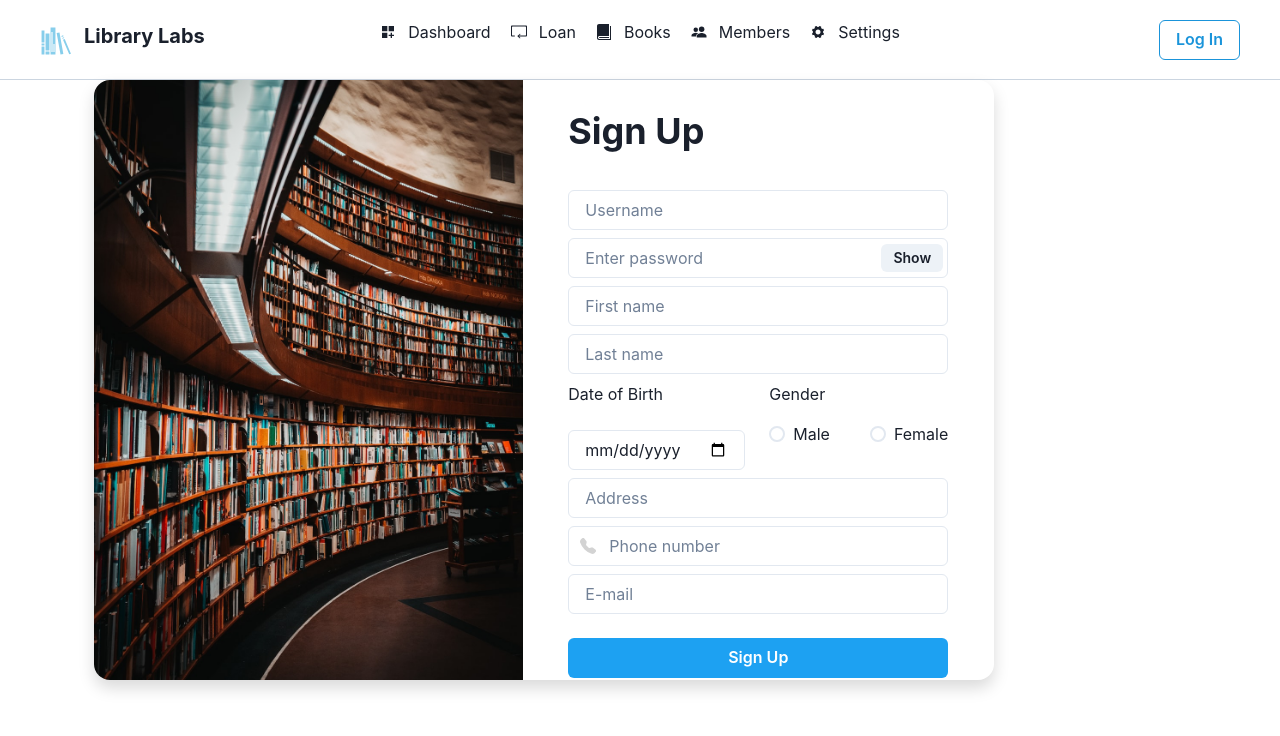
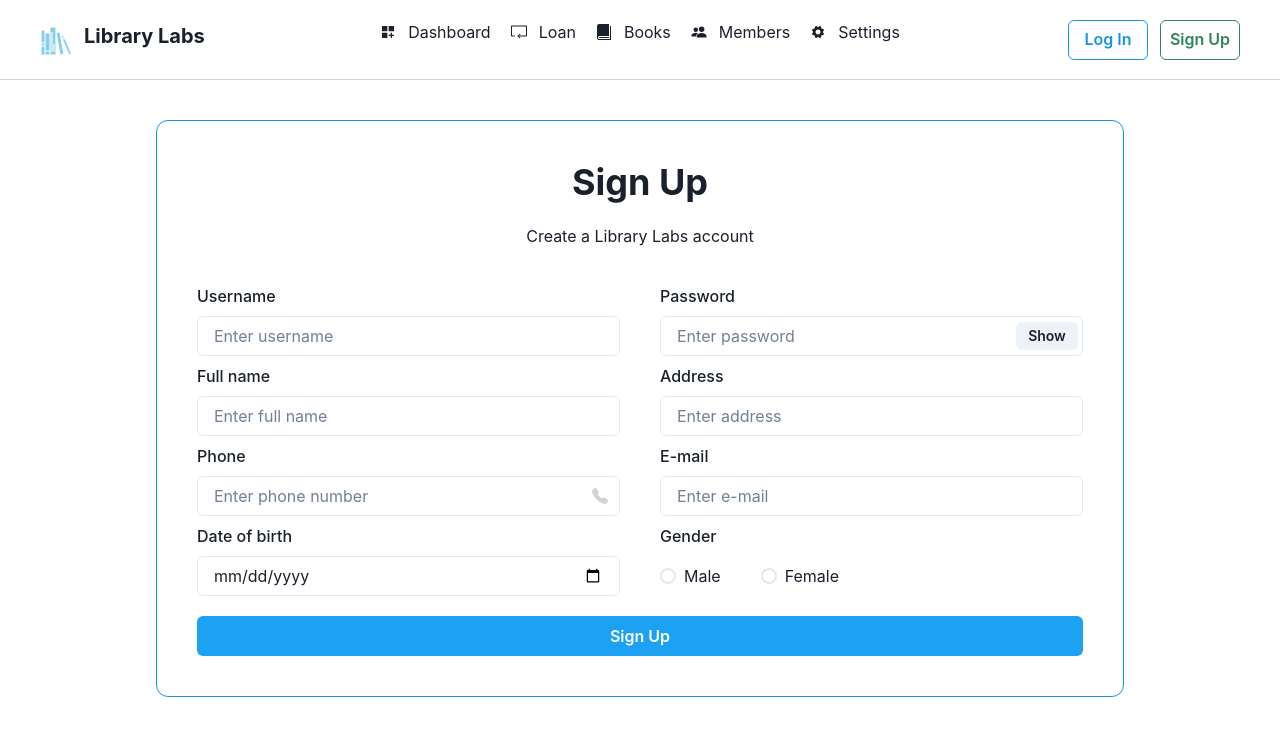
Before and after one commit to cartenzaalief/Library-App, a React (Create React App) app: page /register in a window 1280 px wide. Shown: the top 736 px of the page. Built offline with nearby package versions, Linux system fonts and the light colour scheme.

Commit message:
update layout navbar login register

```diff
--- a/src/App.js
+++ b/src/App.js
@@ -47,11 +47,13 @@ function App() {
   return (
     <Box>
       <Navbar loading={loading} />
-      <Routes>
-        <Route path="/" element={<Dashboard />} />
-        <Route path="/login" element={<Login />} />
-        <Route path="/register" element={<Register />} />
-      </Routes>
+      <Box mt="10vh">
+        <Routes>
+          <Route path="/" element={<Dashboard />} />
+          <Route path="/login" element={<Login />} />
+          <Route path="/register" element={<Register />} />
+        </Routes>
+      </Box>
     </Box>
   );
 }
--- a/src/components/Navbar.jsx
+++ b/src/components/Navbar.jsx
@@ -2,18 +2,18 @@ import React from "react";
 import { GiBookshelf } from "react-icons/gi";
 import {
   Avatar,
+  Box,
   Button,
-  Box,
   Flex,
   Heading,
   Icon,
   Link,
+  Menu,
+  MenuButton,
+  MenuItem,
+  MenuList,
   Spinner,
   Text,
-  Menu,
-  MenuButton,
-  MenuList,
-  MenuItem,
 } from "@chakra-ui/react";
 import { MdDashboardCustomize } from "react-icons/md";
 import { SlLoop } from "react-icons/sl";
@@ -41,57 +41,69 @@ const Navbar = (props) => {
 
   return (
     <Box
+      bg="white"
       display="grid"
-      gridTemplateColumns={["repeat(2, 1fr)", null, null, "repeat(3, 1fr)"]}
+      gridTemplateColumns={["1fr", "repeat(2, 1fr)", null, "repeat(3, 1fr)"]}
+      h="10vh"
       w="full"
-      h="10vh"
-      px="10"
+      px={10}
       borderBottom="1px"
       borderColor="gray.300"
+      position="fixed"
+      top={0}
+      zIndex={1}
     >
-      <Flex gap="3" alignItems="center">
-        <Icon as={GiBookshelf} boxSize="8" color="skyblue" />
+      <Flex
+        gap="3"
+        justifyContent={["center", "flex-start"]}
+        alignItems="center"
+      >
+        <Icon as={GiBookshelf} boxSize={8} color="skyblue" />
         <Heading size="md">Library Labs</Heading>
       </Flex>
       <Box
-        colSpan="2"
-        gap="5"
+        colSpan={2}
+        gap={5}
         justifyContent="space-between"
         alignItems="center"
         display={["none", "none", "none", "flex"]}
       >
         <Link href="/">
-          <Flex gap="3">
-            <Icon as={MdDashboardCustomize} mt="1" />
+          <Flex gap={3}>
+            <Icon as={MdDashboardCustomize} mt={1} />
             <Text>Dashboard</Text>
           </Flex>
         </Link>
         <Link>
-          <Flex gap="3">
-            <Icon as={SlLoop} mt="1" />
+          <Flex gap={3}>
+            <Icon as={SlLoop} mt={1} />
             <Text>Loan</Text>
           </Flex>
         </Link>
         <Link>
-          <Flex gap="3">
-            <Icon as={ImBook} mt="1" />
+          <Flex gap={3}>
+            <Icon as={ImBook} mt={1} />
             <Text>Books</Text>
           </Flex>
         </Link>
         <Link>
-          <Flex gap="3">
-            <Icon as={IoPeopleSharp} mt="1" />
+          <Flex gap={3}>
+            <Icon as={IoPeopleSharp} mt={1} />
             <Text>Members</Text>
           </Flex>
         </Link>
         <Link>
-          <Flex gap="3">
-            <Icon as={IoIosSettings} mt="1" />
+          <Flex gap={3}>
+            <Icon as={IoIosSettings} mt={1} />
             <Text>Settings</Text>
           </Flex>
         </Link>
       </Box>
-      <Box alignSelf="center" justifySelf="flex-end">
+      <Box
+        display={["none", "block"]}
+        alignSelf="center"
+        justifySelf="flex-end"
+      >
         {props.loading ? (
           <Spinner />
         ) : fullname ? (
@@ -104,13 +116,25 @@ const Navbar = (props) => {
             </MenuList>
           </Menu>
         ) : (
+          <Box>
             <Button
               colorScheme="twitter"
               variant="outline"
               onClick={() => navigate("/login", { replace: true })}
+              style={{ width: 80 }}
             >
               Log In
             </Button>
+            <Button
+              colorScheme="green"
+              variant="outline"
+              onClick={() => navigate("/register", { replace: true })}
+              ms="3"
+              style={{ width: 80 }}
+            >
+              Sign Up
+            </Button>
+          </Box>
         )}
       </Box>
     </Box>
--- a/src/pages/Register.jsx
+++ b/src/pages/Register.jsx
@@ -1,23 +1,24 @@
 import React, { useState } from "react";
 import {
+  Box,
+  Button,
+  Container,
+  FormControl,
+  FormLabel,
+  Heading,
+  HStack,
+  Input,
+  InputGroup,
+  InputRightElement,
+  Radio,
+  RadioGroup,
   Text,
-  Button,
-  Input,
-  RadioGroup,
-  Radio,
-  Stack,
-  InputGroup,
-  InputLeftElement,
-  InputRightElement,
-  Container,
-  Flex,
-  Box,
+  VStack,
 } from "@chakra-ui/react";
 import { BsTelephoneFill } from "react-icons/bs";
 import { API_URL } from "../helper";
 import Axios from "axios";
 import { useNavigate } from "react-router-dom";
-import library from "../assets/images/library.jpeg";
 
 const Register = (props) => {
   // Redirect page
@@ -30,8 +31,7 @@ const Register = (props) => {
   // Input data register
   const [username, setUsername] = useState("");
   const [password, setPassword] = useState("");
-  const [firstname, setFirstname] = useState("");
-  const [lastname, setLastname] = useState("");
+  const [fullname, setFullname] = useState("");
   const [birthdate, setBirthdate] = useState("");
   const [gender, setGender] = useState("");
   const [address, setAddress] = useState("");
@@ -43,8 +43,7 @@ const Register = (props) => {
     Axios.post(API_URL + "/users/register", {
       username,
       password,
-      firstname,
-      lastname,
+      fullname,
       birthdate,
       gender,
       address,
@@ -66,31 +65,66 @@ const Register = (props) => {
   };
 
   return (
-    <div
-      className="d-flex justify-content-center align-items-center"
-      style={{ width: "85vw" }}
+    <Container maxW={1000}>
+      <VStack
+        spacing={5}
+        border={["", null, "1px"]}
+        borderColor={["", null, "twitter.600"]}
+        rounded="xl"
+        p={10}
+        mt="15vh"
       >
-      <div className="d-flex shadow rounded-4" style={{ width: 900 }}>
-        <img
-          className="rounded-start-4"
-          src={library}
-          alt=""
-          style={{ height: 600 }}
-        />
-        <div
-          className="d-flex justify-content-center"
-          style={{ width: "100%" }}
-        >
-          <div style={{ width: 380 }}>
-            <Text className="mt-4" fontSize="4xl" fontWeight="bold">
-              Sign Up
-            </Text>
+        <VStack spacing={3}>
+          <Heading>Sign Up</Heading>
+          <Text>Create a Library Labs account</Text>
+        </VStack>
+
+        {/* Responsive for desktop */}
+        <Box w="full" display={["none", null, "block"]}>
+          <HStack align="flex-start" spacing={10}>
+            <VStack w="50%">
+              <FormControl>
+                <FormLabel>Username</FormLabel>
                 <Input
-              className="mt-3"
-              placeholder="Username"
+                  placeholder="Enter username"
                   onChange={(e) => setUsername(e.target.value)}
                 />
-            <InputGroup className="mt-2" size="md">
+              </FormControl>
+              <FormControl>
+                <FormLabel>Full name</FormLabel>
+                <Input
+                  placeholder="Enter full name"
+                  onChange={(e) => setFullname(e.target.value)}
+                />
+              </FormControl>
+              <FormControl>
+                <FormLabel>Phone</FormLabel>
+                <InputGroup>
+                  <InputRightElement
+                    pointerEvents="none"
+                    children={<BsTelephoneFill color="lightgray" />}
+                  />
+                  <Input
+                    type="tel"
+                    placeholder="Enter phone number"
+                    onChange={(e) => setPhone(e.target.value)}
+                  />
+                </InputGroup>
+              </FormControl>
+              <FormControl>
+                <FormLabel>Date of birth</FormLabel>
+                <Input
+                  placeholder="Select Date"
+                  size="md"
+                  type="date"
+                  onChange={(e) => setBirthdate(e.target.value)}
+                />
+              </FormControl>
+            </VStack>
+            <VStack w="50%">
+              <FormControl>
+                <FormLabel>Password</FormLabel>
+                <InputGroup size="md">
                   <Input
                     pr="4.5rem"
                     type={show ? "text" : "password"}
@@ -103,31 +137,25 @@ const Register = (props) => {
                     </Button>
                   </InputRightElement>
                 </InputGroup>
+              </FormControl>
+              <FormControl>
+                <FormLabel>Address</FormLabel>
                 <Input
-              className="mt-2"
-              placeholder="First name"
-              onChange={(e) => setFirstname(e.target.value)}
+                  placeholder="Enter address"
+                  onChange={(e) => setAddress(e.target.value)}
                 />
+              </FormControl>
+              <FormControl>
+                <FormLabel>E-mail</FormLabel>
                 <Input
-              className="mt-2"
-              placeholder="Last name"
-              onChange={(e) => setLastname(e.target.value)}
+                  placeholder="Enter e-mail"
+                  onChange={(e) => setEmail(e.target.value)}
                 />
-            <div className="d-flex mt-2 gap-4">
-              <div style={{ width: 225 }}>
-                <Text>Date of Birth</Text>
-                <Input
-                  className="mt-2"
-                  placeholder="Select Date"
-                  size="md"
-                  type="date"
-                  onChange={(e) => setBirthdate(e.target.value)}
-                />
-              </div>
-              <div style={{ width: 225 }}>
-                <Text>Gender</Text>
-                <RadioGroup className="mt-3">
-                  <Stack direction="row" spacing={10}>
+              </FormControl>
+              <FormControl>
+                <FormLabel>Gender</FormLabel>
+                <RadioGroup mt={4}>
+                  <HStack spacing={10}>
                     <Radio
                       value="Male"
                       onChange={(e) => setGender(e.target.value)}
@@ -140,43 +168,110 @@ const Register = (props) => {
                     >
                       Female
                     </Radio>
-                  </Stack>
+                  </HStack>
                 </RadioGroup>
-              </div>
-            </div>
+              </FormControl>
+            </VStack>
+          </HStack>
+        </Box>
+
+        {/* Responsive for phone and tablet */}
+        <Box display={["block", null, "none"]} w="full">
+          <VStack>
+            <FormControl>
+              <FormLabel>Username</FormLabel>
               <Input
-              className="mt-2"
-              placeholder="Address"
+                placeholder="Enter username"
+                onChange={(e) => setUsername(e.target.value)}
+              />
+            </FormControl>
+            <FormControl>
+              <FormLabel>Password</FormLabel>
+              <InputGroup size="md">
+                <Input
+                  pr="4.5rem"
+                  type={show ? "text" : "password"}
+                  placeholder="Enter password"
+                  onChange={(e) => setPassword(e.target.value)}
+                />
+                <InputRightElement width="4.5rem">
+                  <Button h="1.75rem" size="sm" onClick={handleClick}>
+                    {show ? "Hide" : "Show"}
+                  </Button>
+                </InputRightElement>
+              </InputGroup>
+            </FormControl>
+            <FormControl>
+              <FormLabel>Full name</FormLabel>
+              <Input
+                placeholder="Enter full name"
+                onChange={(e) => setFullname(e.target.value)}
+              />
+            </FormControl>
+            <FormControl>
+              <FormLabel>Address</FormLabel>
+              <Input
+                placeholder="Enter address"
                 onChange={(e) => setAddress(e.target.value)}
               />
-            <InputGroup className="mt-2">
-              <InputLeftElement
+            </FormControl>
+            <FormControl>
+              <FormLabel>Phone</FormLabel>
+              <InputGroup>
+                <InputRightElement
                   pointerEvents="none"
                   children={<BsTelephoneFill color="lightgray" />}
                 />
                 <Input
                   type="tel"
-                placeholder="Phone number"
+                  placeholder="Enter phone number"
                   onChange={(e) => setPhone(e.target.value)}
                 />
               </InputGroup>
+            </FormControl>
+            <FormControl>
+              <FormLabel>E-mail</FormLabel>
               <Input
-              className="mt-2"
-              placeholder="E-mail"
+                placeholder="Enter e-mail"
                 onChange={(e) => setEmail(e.target.value)}
               />
-            <Button
-              className="mt-4"
-              colorScheme="twitter"
-              style={{ width: "100%" }}
-              onClick={registerButton}
+            </FormControl>
+            <FormControl>
+              <FormLabel>Date of birth</FormLabel>
+              <Input
+                placeholder="Select Date"
+                size="md"
+                type="date"
+                onChange={(e) => setBirthdate(e.target.value)}
+              />
+            </FormControl>
+            <FormControl>
+              <FormLabel>Gender</FormLabel>
+              <RadioGroup mt={4}>
+                <HStack spacing={10}>
+                  <Radio
+                    value="Male"
+                    onChange={(e) => setGender(e.target.value)}
                   >
+                    Male
+                  </Radio>
+                  <Radio
+                    value="Female"
+                    onChange={(e) => setGender(e.target.value)}
+                  >
+                    Female
+                  </Radio>
+                </HStack>
+              </RadioGroup>
+            </FormControl>
+          </VStack>
+        </Box>
+
+        <Button w="100%" colorScheme="twitter" onClick={registerButton}>
           Sign Up
         </Button>
-          </div>
-        </div>
-      </div>
-    </div>
+      </VStack>
+    </Container>
   );
 };
 
```
Also changed, not shown: src/pages/Login.jsx (+3 -5 lines). Lines whose indentation alone changed are shown as unchanged.
